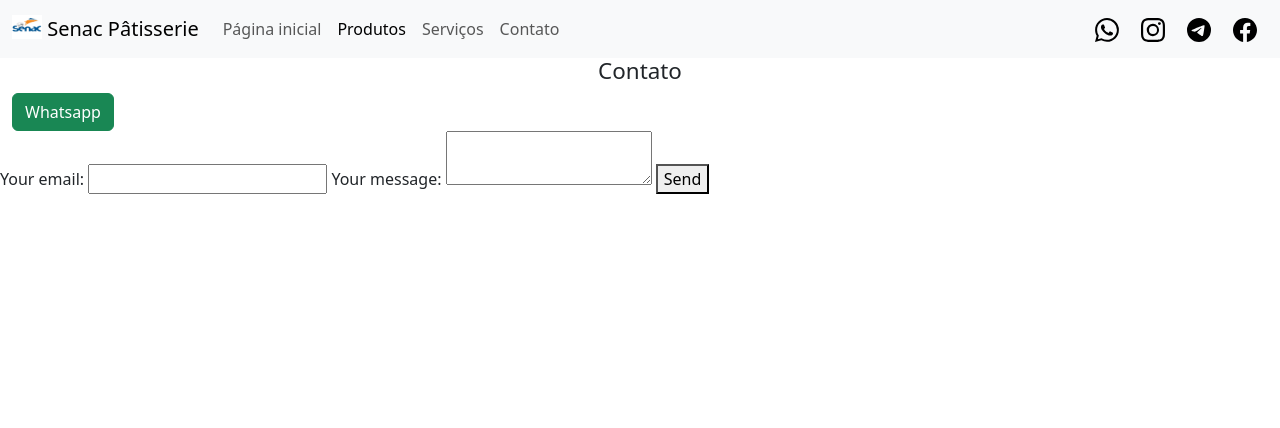
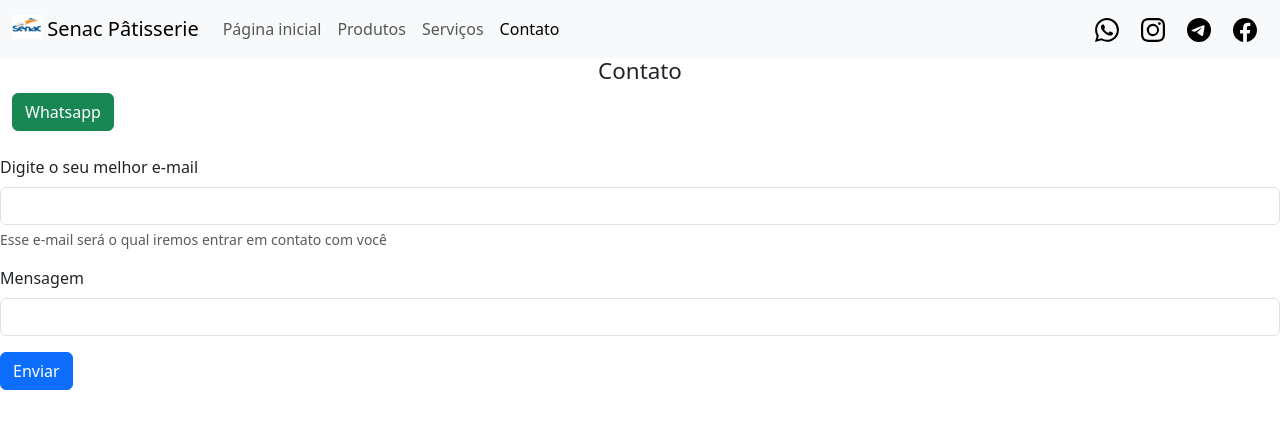
Before and after one commit to DougDg07/PadariaSenac, a plain HTML site: page Exercicio1/contato.html in a window 1280 px wide. Drawn offline with nearby package versions, Linux system fonts and the light colour scheme.

Commit message:
Ajuste no Header e no contato
Adicionado bootstrap no contato

```diff
--- a/Exercicio1/contato.html
+++ b/Exercicio1/contato.html
@@ -25,13 +25,13 @@
                   <a class="nav-link" href="index.html">Página inicial</a>
                 </li>
                 <li class="nav-item">
-                  <a class="nav-link active" aria-current="page" href="produtos.html">Produtos</a>
+                  <a class="nav-link" aria-current="page" href="produtos.html">Produtos</a>
                 </li>
                 <li class="nav-item">
                   <a class="nav-link" href="servicos.html">Serviços</a>
                 </li>
                 <li class="nav-item">
-                  <a class="nav-link" href="contato.html">Contato</a>
+                  <a class="nav-link active" href="contato.html">Contato</a>
                 </li>
               </ul>
               <ul class="navbar-nav mb-2 mb-lg-0">
@@ -68,24 +68,21 @@
             </div>
         </div>
     </div>
-    <!-- modify this form HTML and place wherever you want your form -->
-    <form
-    action="https://formspree.io/f/mrbgkkep"
-    method="POST">
+   <br>
+   <form action="https://formspree.io/f/mgveyyoe" method="POST">
+    <div class="mb-3">
+      <label for="exampleInputEmail1" class="form-label">Digite o seu melhor e-mail</label>
+      <input type="email" name="email" class="form-control" id="exampleInputEmail1" aria-describedby="emailHelp">
+      <div id="emailHelp" class="form-text">Esse e-mail será o qual iremos entrar em contato com você</div>
+    </div>
+    <div class="mb-3">
+      <label class="form-label">Mensagem</label>
+      <input type="message" class="form-control" name="message">
+    </div>
+    <button type="submit" class="btn btn-primary">Enviar</button>
+    </form>
 
-    <label>
-    Your email:
-    <input type="email" name="email">
-    </label>
 
-    <label>
-    Your message:
-    <textarea name="message"></textarea>
-    </label>
-
-    <!-- your other form fields go here -->
-    <button type="submit">Send</button>
-    </form>
 
     <footer>
         <script src="https://cdn.jsdelivr.net/npm/bootstrap@5.3.3/dist/js/bootstrap.bundle.min.js" integrity="sha384-YvpcrYf0tY3lHB60NNkmXc5s9fDVZLESaAA55NDzOxhy9GkcIdslK1eN7N6jIeHz" crossorigin="anonymous"></script>
```
Also changed, not shown: Exercicio1/index.html (+2 -2 lines), Exercicio1/servicos.html (+2 -2 lines).
